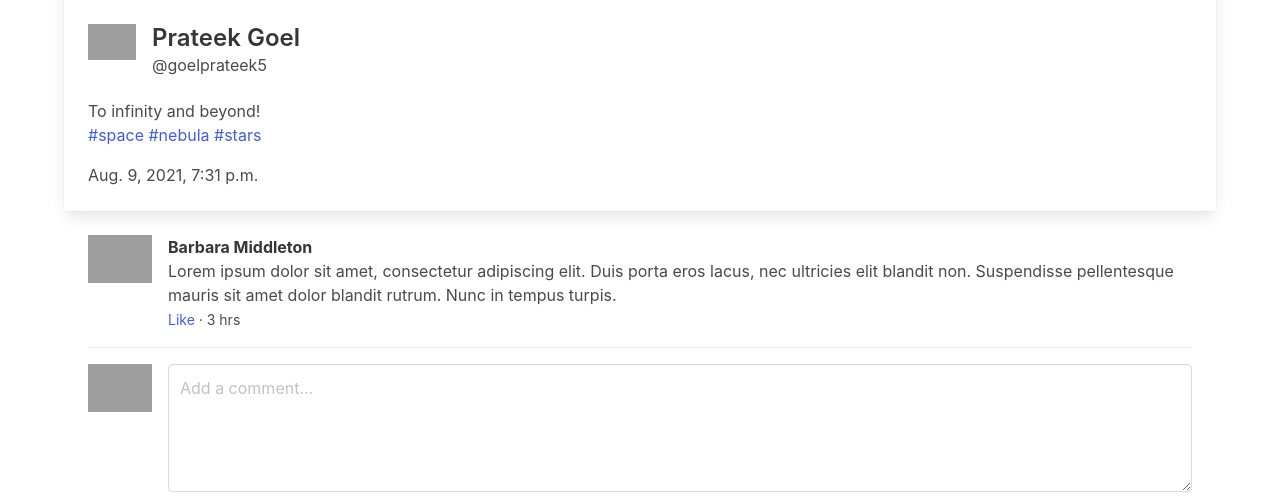
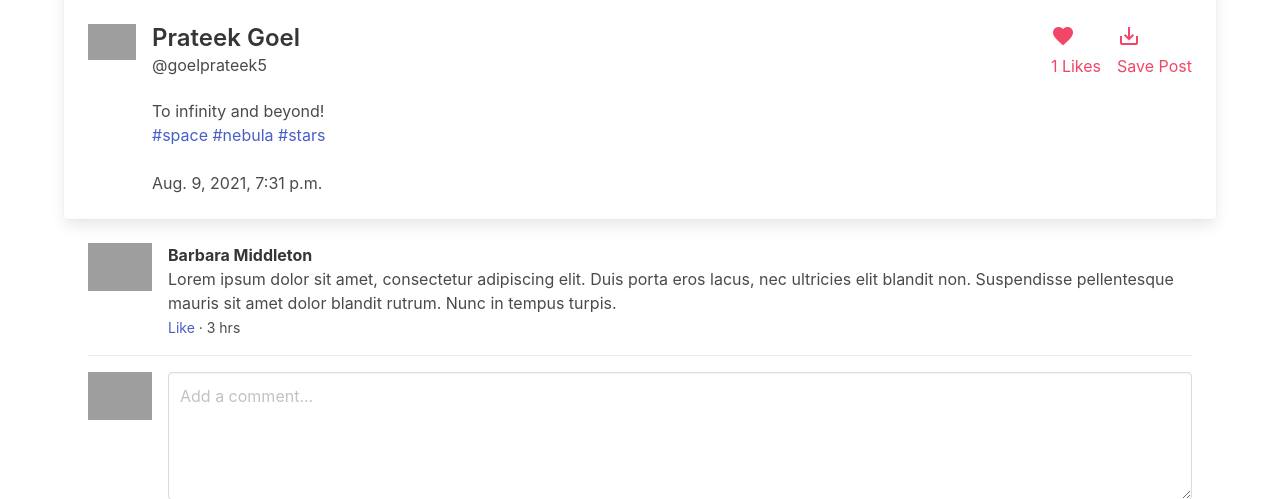
Before and after one commit to goelprateek5/instagram_clone, a Django app: page /post/7e073c38-9c9b-4d79-a92c-10028026e846/ in a window 1280 px wide. Shown: the part 964-1463 px from the top of the page. Run offline with Django 3.2, Linux system fonts and the light colour scheme; a user stored in the database is signed in; data comes from the database, SQL or seed files in the repository; both versions use the stored data as it was after the commit; grey boxes are pictures that could not be loaded.

Commit message:
Added like and save functions, need to update profile to view saved posts

```diff
--- a/instagram_clone/authy/models.py
+++ b/instagram_clone/authy/models.py
@@ -1,6 +1,6 @@
 from django.db import models
 from django.contrib.auth.models import User
-# from post.models import Post
+from post.models import Post
 
 from django.db.models.signals import post_save
 
@@ -13,7 +13,7 @@ class Profile(models.Model):
 	url = models.CharField(max_length=80, null=True, blank=True)
 	profile_info = models.TextField(max_length=150, null=True, blank=True)
 	created = models.DateField(auto_now_add=True)
-	# favorites = models.ManyToManyField(Post)
+	favorites = models.ManyToManyField(Post)
 	picture = models.ImageField(upload_to='profile_pictures', blank=True, null=True, verbose_name='Picture')
 
 def create_user_profile(sender, instance, created, **kwargs):
--- a/instagram_clone/instagram_clone/templates/post_detail.html
+++ b/instagram_clone/instagram_clone/templates/post_detail.html
@@ -13,6 +13,7 @@
             </div>
             <div class="card-content">
                 <div class="media">
+
                     <div class="media-left">
                         <figure class="image is-48x48">
                             <img src="https://bulma.io/images/placeholders/96x96.png" alt="Placeholder image">
@@ -21,18 +22,33 @@
                     <div class="media-content">
                         <p class="title is-4">{{ post.user.first_name }} {{ post.user.last_name }}</p>
                         <p class="subtitle is-6">@{{ post.user.username }}</p>
+                        {{ post.caption }}
+                        <p>
+                            {% for tag in post.tags.all %}
+                            <a href="{{ tag.get_absolute_url }}">#{{ tag }}</a>
+                            {% endfor %}
+                        </p>
+                        <br>
+                        <time datetime="2016-1-1">{{ post.posted }}</time>
+
                     </div>
+                    <div class="media-right">
+                        <a href="{% url 'postlike' post.id %}">
+                            <i class="material-icons has-text-danger">favorite</i>
+                            <p class="has-text-danger">{{ post.likes }} Likes</p>
+                        </a>
+                    </div>
+                    <div class="media-right">
+                        <a href="{% url 'postfavorite' post.id %}">
+                            <i class="material-icons has-text-danger">save_alt</i>
+                            <p class="has-text-danger">Save Post</p>
+                        </a>
+                    </div>
+
                 </div>
 
-                <div class="content">
-                    {{ post.caption }}
-                    <p>
-                        {% for tag in post.tags.all %}
-                        <a href="{{ tag.get_absolute_url }}">#{{ tag }}</a>
-                        {% endfor %}
-                    </p>
-                    <time datetime="2016-1-1">{{ post.posted }}</time>
-                </div>
+
+
             </div>
         </div>
         <div class="card-content">
--- a/instagram_clone/post/models.py
+++ b/instagram_clone/post/models.py
@@ -63,5 +63,8 @@ class Stream(models.Model):
             stream = Stream(post = post, user = follower.follower, date = post.posted, following = user)
             stream.save()
 
+class Likes(models.Model):
+    user = models.ForeignKey(User, on_delete=models.CASCADE, related_name='user_like')
+    post = models.ForeignKey(Post, on_delete=models.CASCADE, related_name='post_likes')
 
 post_save.connect(Stream.add_post, sender=Post)
--- a/instagram_clone/post/urls.py
+++ b/instagram_clone/post/urls.py
@@ -1,9 +1,11 @@
 from django.urls import path
-from post.views import index, NewPost, PostDetails, tags
+from post.views import index, NewPost, PostDetails, tags, like, favorite
 
 urlpatterns = [
     path('', index, name='index'),
     path('new_post/', NewPost, name = 'newPost'),
     path('<uuid:post_id>/', PostDetails, name='postdetails'),
     path('tag/<slug:tag_slug>', tags, name='tags'),
+    path('<uuid:post_id>/like', like, name = 'postlike'),
+    path('<uuid:post_id>/favorite', favorite, name = 'postfavorite')
 ]
--- a/instagram_clone/post/views.py
+++ b/instagram_clone/post/views.py
@@ -2,10 +2,12 @@ from typing import List
 from django import template
 from django.shortcuts import render, redirect, get_object_or_404
 from django.template import context, loader
-from django.http import HttpResponse
+from django.urls import reverse
+from django.http import HttpResponse, HttpResponseRedirect
 from django.contrib.auth.decorators import login_required
-from post.models import Post, Stream, Tag
+from post.models import Post, Stream, Tag, Likes
 from post.forms import NewPostForm
+from authy.models import Profile
 
 @login_required
 def index(request):
@@ -85,3 +87,40 @@ def tags(request, tag_slug):
     }
 
     return HttpResponse(template.render(context,request))
+
+@login_required
+def like(request, post_id):
+    user = request.user
+    post = Post.objects.get(id=post_id)
+
+    current_likes = post.likes
+
+    liked = Likes.objects.filter(user=user, post=post).count()
+
+    if not liked:
+        like = Likes.objects.create(user=user,post=post)
+
+        current_likes = current_likes + 1
+
+    else:
+        Likes.objects.filter(user=user, post=post).delete()
+        current_likes = current_likes - 1
+
+    post.likes = current_likes
+    post.save()
+
+    return HttpResponseRedirect(reverse('postdetails', args = [post_id]))
+
+@login_required
+def favorite(request, post_id):
+    user = request.user
+    post = Post.objects.get(id=post_id)
+
+    profile = Profile.objects.get(user=user)
+
+    if profile.favorites.filter(id=post_id).exists():
+        profile.favorites.remoce(post)
+    else:
+        profile.favorites.add(post)
+
+    return HttpResponseRedirect(reverse('postdetails', args = [post_id]))
```
Also changed, not shown: instagram_clone/instagram_clone/templates/index.html (+13 -9 lines), instagram_clone/authy/migrations/0002_profile_favorites.py (added), instagram_clone/db.sqlite3, instagram_clone/post/migrations/0003_likes.py (added).
